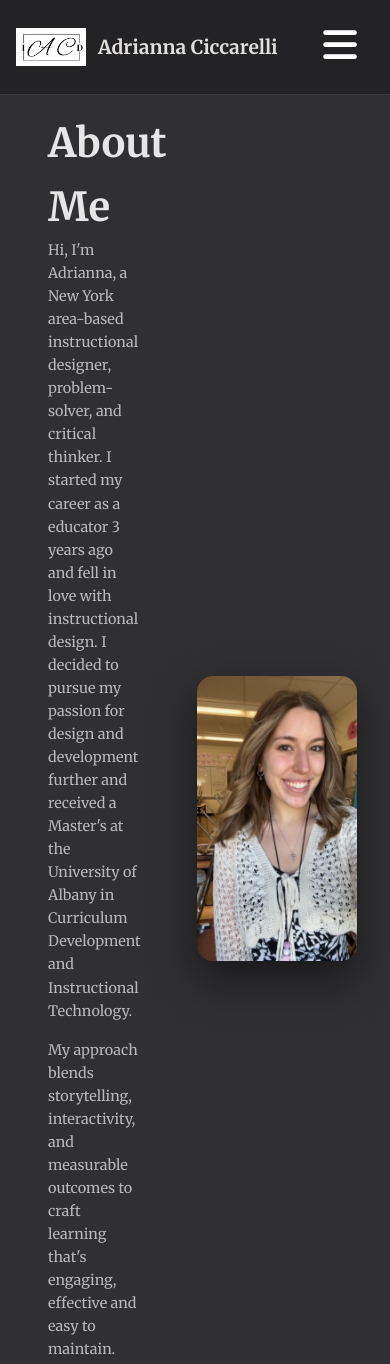
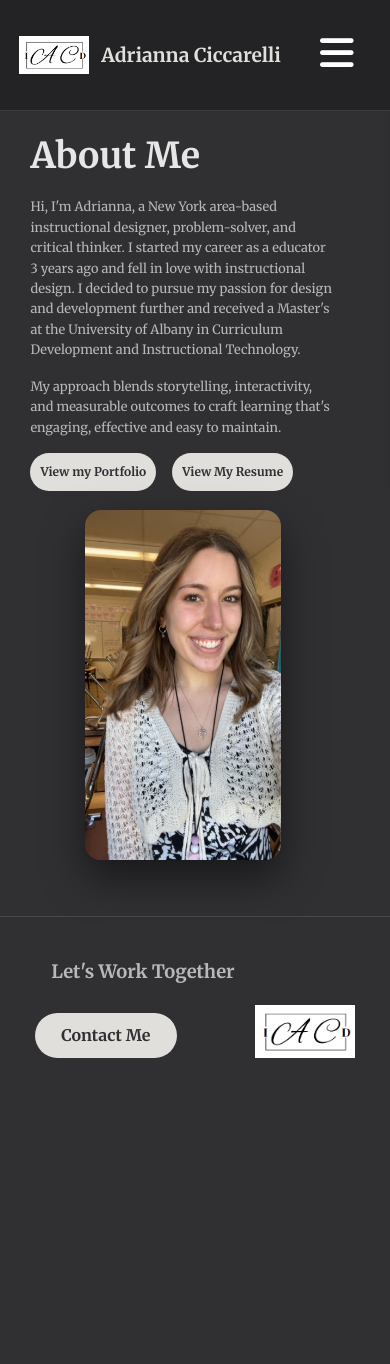
Before and after one commit to A2ciccarelli/Portfolio-Website, a plain HTML site: page about.html in a window 390 px wide. Shown: the top 1364 px of the page. After the commit the page ends 1098 px from the top, so only its background shows below. Drawn offline with Linux system fonts and the light colour scheme.

Commit message:
More Mobile Fixes

```diff
--- a/Portfolio Pages/assets/styles.css
+++ b/Portfolio Pages/assets/styles.css
@@ -67,6 +67,10 @@ body > .container {
 }
 
 /* Header */
+header.nav {
+  width: 100%;
+  background: rgba(30, 30, 33, 0.7);
+}
 .nav {
   position: sticky;
   top: 0;
@@ -104,6 +108,48 @@ body > .container {
 .menu a:hover {
   background: rgba(255, 255, 255, 0.06);
 }
+/* Mobile-Menu */
+.mobile-menu {
+  display: none;
+}
+.mobile-menu a {
+  padding: 0.4rem 0.7rem;
+  border-radius: 0.5rem;
+}
+.mobile-menu a:hover {
+  background: rgba(255, 255, 255, 0.06);
+}
+.mobile-menu-toggle {
+  color: #fff;
+  cursor: pointer;
+  display: none;
+}
+.nav .mobile-menu-items {
+  position: absolute;
+  top: 100%;
+  left: 0;
+  width: 100%;
+  background: var(--surface);
+  opacity: 0.95;
+  padding: 3rem 2rem;
+  text-align: center;
+  box-shadow: 0 2px 5px rgba(0, 0, 0, 0.1);
+  transform: translateX(100%);
+  transition: transform 0.3s ease;
+}
+
+.mobile-menu-list {
+  display: flex;
+  flex-direction: column;
+  align-items: center;
+  justify-content: center;
+  gap: 1rem;
+  font-size: 1.2rem;
+}
+
+.mobile-menu-items.active {
+  transform: translateX(0);
+}
 /* Footer */
 .footer {
   margin-top: 3rem;
@@ -128,24 +174,24 @@ body > .container {
 .hero {
   padding: 3.25rem 0rem 2rem;
 }
-.hero__grid {
-  display: grid;
-  grid-template-columns: 1.7fr 1fr;
-  gap: 4rem;
+.hero__grid-home {
+  display: flex;
+  justify-content: space-around;
+  gap: 2rem;
   align-items: center;
 }
+
 .hero h1 {
   font-size: clamp(2.8rem, 3vw + 1.5rem, 4.5rem);
-
-  /* margin: 0 0 0.75rem; */
+  margin: 0 0 0.75rem;
 }
 .hero p {
-  margin: 0 1rem;
+  max-width: 800px;
   margin-left: 0;
-  margin-right: 3rem;
   color: var(--muted);
   font-size: clamp(1.1rem, 0.6vw + 1.05rem, 1.8rem);
   margin-bottom: 3rem;
+  text-align: left;
 }
 .hero__img {
   text-align: center;
@@ -168,8 +214,15 @@ body > .container {
   padding: 0.75rem 3.7rem;
 }
 /* About Me Page */
+.hero__grid {
+  display: flex;
+  gap: 5rem;
+  align-items: center;
+  justify-content: space-around;
+}
 .hero-about p {
   font-size: 1.4rem;
+  margin-right: 0;
 }
 .hero-about img {
   width: 350px;
@@ -689,48 +742,6 @@ body > .container {
   margin: 0;
   color: var(--muted);
 }
-/* Mobile-Menu */
-.mobile-menu {
-  display: none;
-}
-.mobile-menu a {
-  padding: 0.4rem 0.7rem;
-  border-radius: 0.5rem;
-}
-.mobile-menu a:hover {
-  background: rgba(255, 255, 255, 0.06);
-}
-.mobile-menu-toggle {
-  color: #fff;
-  cursor: pointer;
-  display: none;
-}
-.mobile-menu-items {
-  position: absolute;
-  background: var(--surface);
-  opacity: 0.95;
-  padding: 3rem 2rem;
-  text-align: center;
-  box-shadow: 0 2px 5px rgba(0, 0, 0, 0.1);
-  top: 100%;
-  left: 0;
-  width: 100%;
-}
-
-.mobile-menu-items {
-  display: flex;
-  flex-direction: column;
-  align-items: center;
-  justify-content: center;
-  gap: 1rem;
-  font-size: 1.2rem;
-  transform: translateX(100%);
-  transition: transform 0.3s ease;
-}
-
-.mobile-menu-items.active {
-  transform: translateX(0);
-}
 
 /* Media Queries */
 
@@ -754,11 +765,11 @@ body > .container {
     text-align: center;
   }
   .hero__grid {
-    display: grid;
-    grid-template-columns: 1.1fr 0.9fr;
-    gap: 0.8rem;
-    align-items: center;
-    margin-left: 2rem;
+    display: flex;
+    gap: 1rem;
+    justify-content: space-around;
+    align-items: center;
+    /* margin-left: 2rem; */
   }
 
   /* Portfolio Media Queries */
@@ -1428,10 +1439,10 @@ body > .container {
   .menu {
     display: none;
   }
-  .mobile-menu {
+  .nav .mobile-menu {
     display: block;
   }
-  .mobile-menu-toggle {
+  .nav .mobile-menu-toggle {
     display: block;
     padding: 10px;
   }
@@ -1440,10 +1451,11 @@ body > .container {
     padding: 1rem 0.5rem;
     margin-left: 0.5rem;
   }
-  .hero__grid {
-    display: flex;
-    gap: 0.5rem;
-    align-items: center;
+  .hero__grid-home {
+    display: flex;
+    gap: 1rem;
+    align-items: center;
+    justify-content: space-around;
   }
   .hero h1 {
     font-size: 2.5rem;
@@ -1467,7 +1479,7 @@ body > .container {
     flex-wrap: wrap;
   }
   .hero__actions .btn {
-    padding: 0.75rem 2rem;
+    padding: 0.75rem 1rem;
     font-size: 1rem;
   }
 
@@ -1789,8 +1801,8 @@ body > .container {
 
 @media (max-width: 740px) {
   .hero__actions .btn {
-    font-size: 1rem;
-    padding: 0.75rem 1.25rem;
+    font-size: 0.9rem;
+    padding: 0.75rem 1rem;
   }
   .featured-project-intro img {
     width: 300px;
@@ -1808,6 +1820,15 @@ body > .container {
   .mockup-content img {
     width: 250px;
     height: auto;
+  }
+  .mockup-text h1 {
+    font-size: 2.5rem;
+    margin-bottom: 0.75rem;
+  }
+
+  .mockup-text p {
+    margin-bottom: 1rem;
+    font-size: 1.1rem;
   }
   .footer h2 {
     font-size: 1.5rem;
@@ -1822,6 +1843,12 @@ body > .container {
 }
 
 @media (max-width: 680px) {
+  .hero__grid {
+    display: flex;
+    flex-direction: column;
+    gap: 1rem;
+    align-items: center;
+  }
   .portfolio-item__body p {
     font-size: 1.2rem;
   }
@@ -1833,28 +1860,200 @@ body > .container {
     height: auto;
     display: block;
   }
-}
+  .mockup-text h1 {
+    font-size: 2.5rem;
+    margin-bottom: 0.75rem;
+  }
+
+  .mockup-text p {
+    margin-bottom: 1rem;
+    font-size: 1rem;
+  }
+}
+
 @media (max-width: 576px) {
   /* Home Page */
+  /* body {
+    margin: 0;
+    padding: 0;
+  } */
+
+  .hero__grid-home {
+    display: flex;
+    flex-direction: column;
+    gap: 1.2rem;
+    align-items: center;
+  }
+  .hero h1 {
+    font-size: clamp(2.2rem, 3vw + 1.5rem, 4.5rem);
+  }
+  .hero p {
+    color: var(--muted);
+    font-size: clamp(1rem, 0.6vw + 1rem, 1.5rem);
+    margin-bottom: 1rem;
+  }
+
+  .hero__img img {
+    width: 90%;
+    padding: 0;
+    border-radius: 16px;
+    box-shadow: 0 18px 40px rgba(0, 0, 0, 0.5);
+  }
+  .hero__actions {
+    display: flex;
+    gap: 1rem;
+    flex-wrap: wrap;
+  }
   .hero__actions .btn {
+    padding: 0.75rem 1.5rem;
+  }
+  .section__head {
+    align-items: center;
+  }
+  .section__head h2 {
+    font-size: 1.2rem;
+  }
+  .section__head span {
+    font-size: 1rem;
+    text-align: right;
+  }
+  .project h3 {
+    font-size: 1.5rem;
+  }
+  .project p {
     font-size: 0.9rem;
+    line-height: 1.4rem;
+    margin-bottom: 0.5rem;
+  }
+  .highlight {
+    font-size: 1.1rem;
+  }
+  .flexactions .btn {
+    font-size: 0.9rem;
+    padding: 0.5rem 0.6rem;
+  }
+  .project img {
+    width: 95%;
+  }
+
+  /* About Page */
+  .hero-about .hero__grid img {
+    width: 70%;
+    /* height: auto; */
+  }
+  .hero-about .hero__grid p {
+    font-size: 0.8rem;
+    margin-bottom: 1rem;
+  }
+  .aboutme .hero__actions .btn {
+    font-size: 0.75rem;
+    padding: 0.45rem 0.5rem;
+  }
+  /* Featured Project */
+
+  .overview-images {
+    display: flex;
+    flex-direction: column;
+  }
+  .process-analysis-body img {
+    width: 95%;
+  }
+  .process-storyboard-body img {
+    width: 95%;
+  }
+
+  .mockup-images {
+    display: flex;
+    flex-direction: column;
+  }
+
+  .prototype-images {
+    display: flex;
+    flex-direction: column;
+  }
+
+  /* Footer */
+  .footer .container {
+    display: flex;
+    flex-direction: column;
+  }
+  .footer span {
+    text-align: right;
+    font-size: 0.9rem;
+  }
+  .footer h2 {
+    font-size: 1rem;
+  }
+  .footer-logo .btn {
+    font-size: 0.95rem;
+  }
+  .footer-logo img {
+    width: 85%;
+  }
+  .footer-logo {
+    align-items: end;
+    margin-top: 0.6rem;
+  }
+}
+
+@media (max-width: 430px) {
+  .container {
+    margin: 0.5rem 0.2rem;
+  }
+  /* Hero */
+  .hero {
+    padding: 0 1rem;
+  }
+  .hero__grid {
+    display: flex;
+    flex-direction: column;
+    gap: 1.2rem;
+    align-items: center;
+  }
+  .hero h1 {
+    font-size: clamp(2.2rem, 3vw + 1.5rem, 4.5rem);
+  }
+  .hero p {
+    color: var(--muted);
+    font-size: clamp(1rem, 0.6vw + 1rem, 1.5rem);
+    margin-bottom: 1rem;
+  }
+
+  .hero__img img {
+    width: 250px;
+    height: auto;
+    max-width: 400px;
+    max-height: 500px;
+    border-radius: 16px;
+    box-shadow: 0 18px 40px rgba(0, 0, 0, 0.5);
+    margin-right: 0;
+    margin-left: 0;
+    padding: 0;
+  }
+  .hero__actions {
+    display: flex;
+    gap: 1rem;
+    flex-wrap: wrap;
+  }
+
+  .section__head {
+    align-items: center;
   }
   .section__head h2 {
-    font-size: 1.5rem;
+    font-size: 1.4rem;
+    text-align: center;
+    margin-left: 1rem;
   }
   .section__head span {
-    font-size: 1.1rem;
-  }
-  .project h3 {
-    font-size: 1.8rem;
-  }
-  .project p {
-    font-size: 1rem;
-    line-height: 1.5rem;
-    margin-bottom: 0.8rem;
-  }
-  .project .btn {
-    font-size: 1rem;
+    display: none;
+  }
+
+  .flexactions .btn {
+    font-size: 0.8rem;
+    padding: 0.3rem 0.5rem;
+  }
+  .project img {
+    width: 95%;
   }
   /* About Page */
 
@@ -1869,8 +2068,8 @@ body > .container {
     margin-bottom: 1rem;
   }
   .hero__actions .btn {
-    font-size: 0.9rem;
-    padding: 0.75rem 0.8rem;
+    font-size: 1.2rem;
+    padding: 0.75rem 1rem;
   }
   /* Featured Project */
   .Featured-project h1 {
@@ -1958,6 +2157,12 @@ body > .container {
     font-size: 1.2rem;
   }
 
+  .muted {
+    text-align: center;
+  }
+  .project--contact {
+    margin: 0 0;
+  }
   /* Footer */
   .footer span {
     text-align: right;
@@ -1969,4 +2174,7 @@ body > .container {
   .footer-logo .btn {
     font-size: 1rem;
   }
-}
+  .footer {
+    margin-bottom: 1rem;
+  }
+}
--- a/about.html
+++ b/about.html
@@ -34,23 +34,23 @@
           <a href="project.html">Featured Project</a>
           <a href="contact.html">Contact</a>
         </nav>
+        <!-- Mobile-Menu -->
+        <div class="mobile-menu">
           <!-- hamburger-menu -->
           <div class="mobile-menu-toggle">
             <i class="fas fa-bars fa-2x"></i>
           </div>
-      </div>
-
-      <!-- Mobile-Menu -->
-
-      <div class="mobile-menu">
           <!-- Mobile-menu-items -->
           <nav class="mobile-menu-items">
+            <div class="mobile-menu-list">
               <a href="index.html">Home</a>
               <a href="about.html">About</a>
               <a href="portfolio.html">Portfolio</a>
               <a href="project.html">Featured Project</a>
               <a href="contact.html">Contact</a>
+            </div>
           </nav>
+        </div>
       </div>
     </header>
     <div class="container">
```
Also changed, not shown: contact.html (+6 -6 lines), index.html (+7 -7 lines), portfolio.html (+5 -5 lines), project.html (+5 -5 lines). Lines whose indentation alone changed are shown as unchanged.
